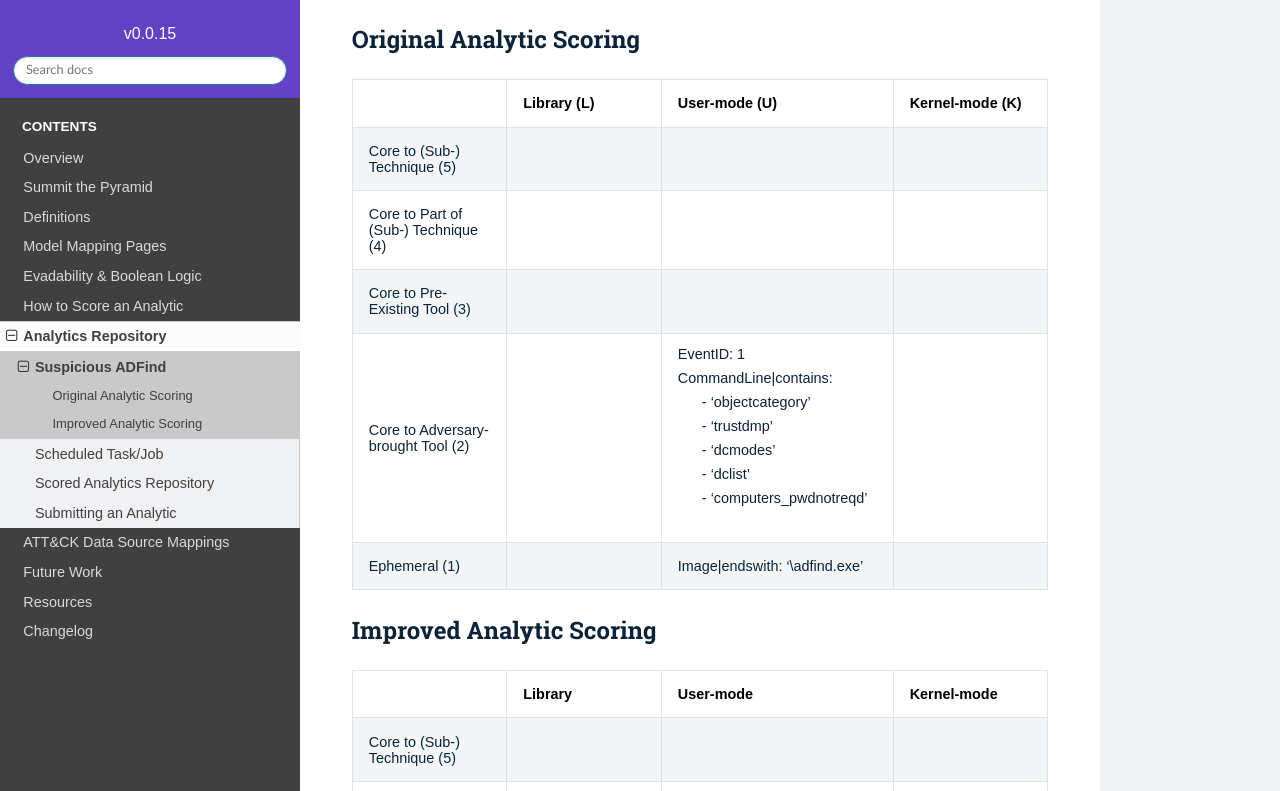
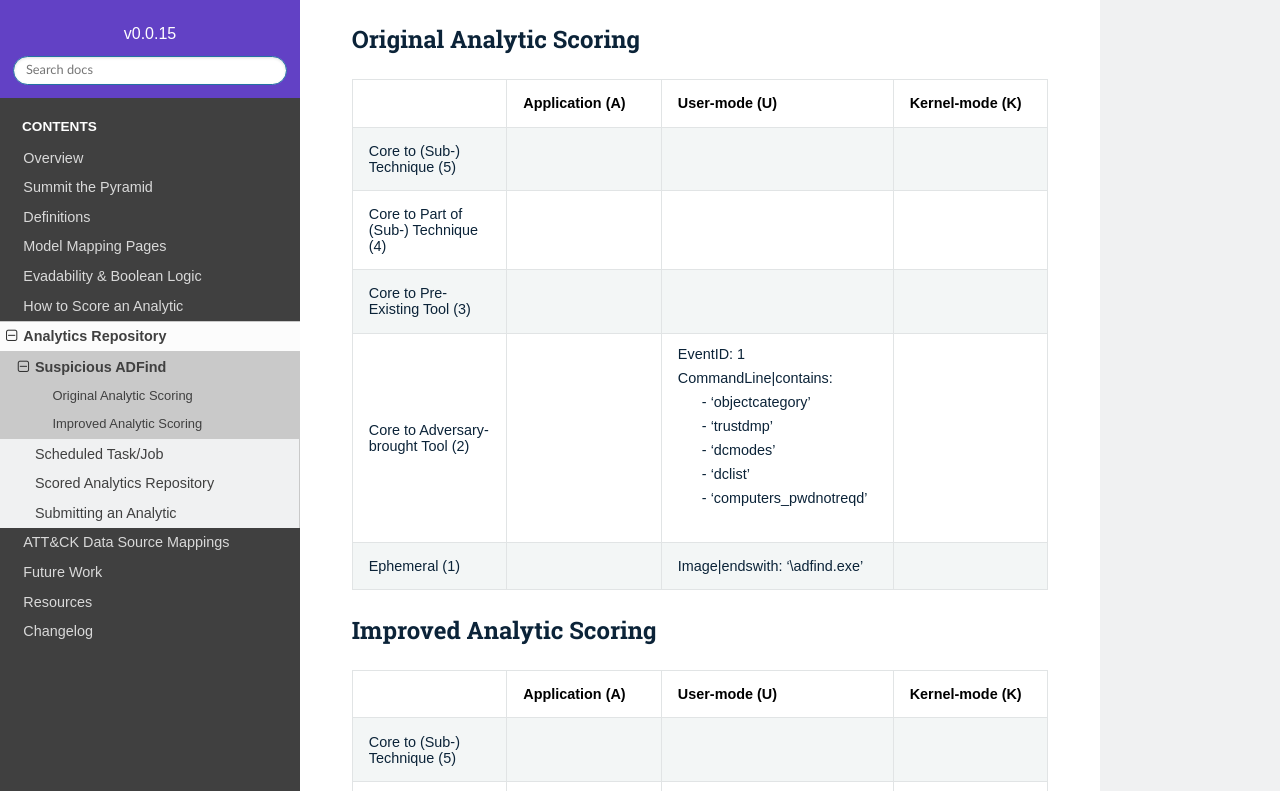
Before and after one commit to center-for-threat-informed-defense/summiting-the-pyramid, a Sphinx documentation site: the page built from docs/analytics/adfind.rst, in a window 1280 px wide and 1400 px high, scrolled down 647 px. Shown: the part 165-956 px from the top of the window. Built offline with Sphinx 7.4.7 and the Read the Docs theme 2.0.0, drawn with Linux system fonts in a browser that asks for light colours.

Commit message:
Changes from library to application

```diff
--- a/docs/analytics/adfind.rst
+++ b/docs/analytics/adfind.rst
@@ -50,7 +50,7 @@ Original Analytic Scoring
     :header-rows: 1
 
     * -
-      - Library (L)
+      - Application (A)
       - User-mode (U)
       - Kernel-mode (K)
     * - Core to (Sub-) Technique (5)
@@ -88,9 +88,9 @@ Improved Analytic Scoring
     :header-rows: 1
 
     * -
-      - Library
-      - User-mode
-      - Kernel-mode
+      - Application (A)
+      - User-mode (U)
+      - Kernel-mode (K)
     * - Core to (Sub-) Technique (5)
       -
       -
--- a/docs/analytics/task_scheduling.rst
+++ b/docs/analytics/task_scheduling.rst
@@ -51,7 +51,7 @@ Original Analytic Scoring
     :header-rows: 1
 
     * -
-      - Library (L)
+      - Application (A)
       - User-mode (U)
       - Kernel-mode (K)
     * - Core to (Sub-) Technique (5)
@@ -165,7 +165,7 @@ Improved Analytic Scoring #1
     :header-rows: 1
 
     * -
-      - Library (L)
+      - Application (A)
       - User-mode (U)
       - Kernel-mode (K)
     * - Core to (Sub-) Technique (5)
@@ -227,7 +227,7 @@ Improved Analytic Scoring #2
     :header-rows: 1
 
     * -
-      - Library (L)
+      - Application (A)
       - User-mode (U)
       - Kernel-mode (K)
     * - Core to (Sub-) Technique (5)
--- a/docs/evadability.rst
+++ b/docs/evadability.rst
@@ -165,7 +165,7 @@ The observables for both analytics aligned to the Levels of Evadability can be s
     * - OS API
       -
       -
-    * - Library API
+    * - Application
       -
       -
     * - Tools Outside Adversary Control
--- a/docs/methodology.rst
+++ b/docs/methodology.rst
@@ -90,7 +90,7 @@ Understanding this concept can help defenders build more robust analytics, by lo
    :alt: Summiting the Pyramid 2D model
    :align: center
 
-There are three different layers within the OS in which sensor data can be generated. The library level identifies observables which are associated with the use of libraries, such as DLLs, available to defenders before adversary use. These are difficult for the adversary to modify, but can be evaded. User-mode observables are associated with user-mode OS activity. Finally, kernel-mode observables are associated with kernel-mode activity occurring at ring 0. Each of these columns provide the defender a different layer to detect activity within the OS, going deeper as the columns move to the right.
+There are three different layers within the OS in which sensor data can be generated. The application column identifies observables which are associated with the use of libraries, such as DLLs, available to defenders before adversary use. These are difficult for the adversary to modify, but can be evaded. User-mode observables are associated with user-mode OS activity. Finally, kernel-mode observables are associated with kernel-mode activity occurring at ring 0. Each of these columns provide the defender a different layer to detect activity within the OS, going deeper as the columns move to the right.
 
 This 2D model provides the visualization of how to score the robustness of an analytic, based on the log source and the behavior associated with an attack.
 
```
